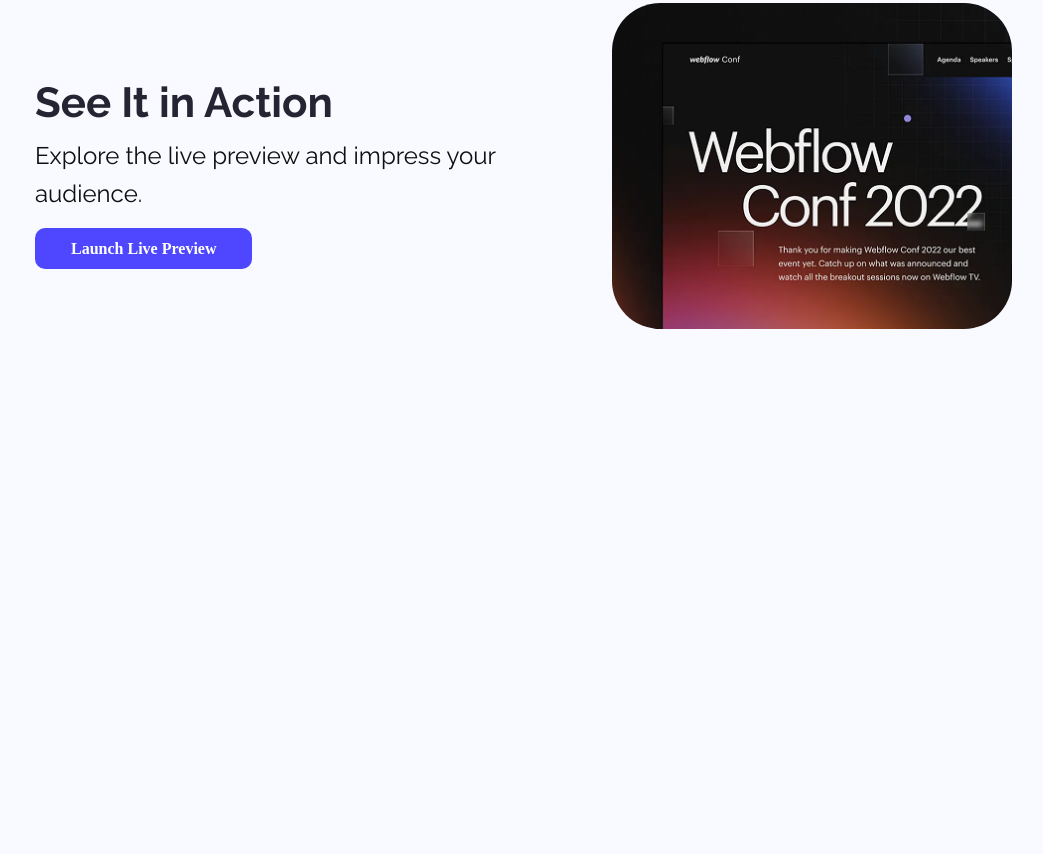
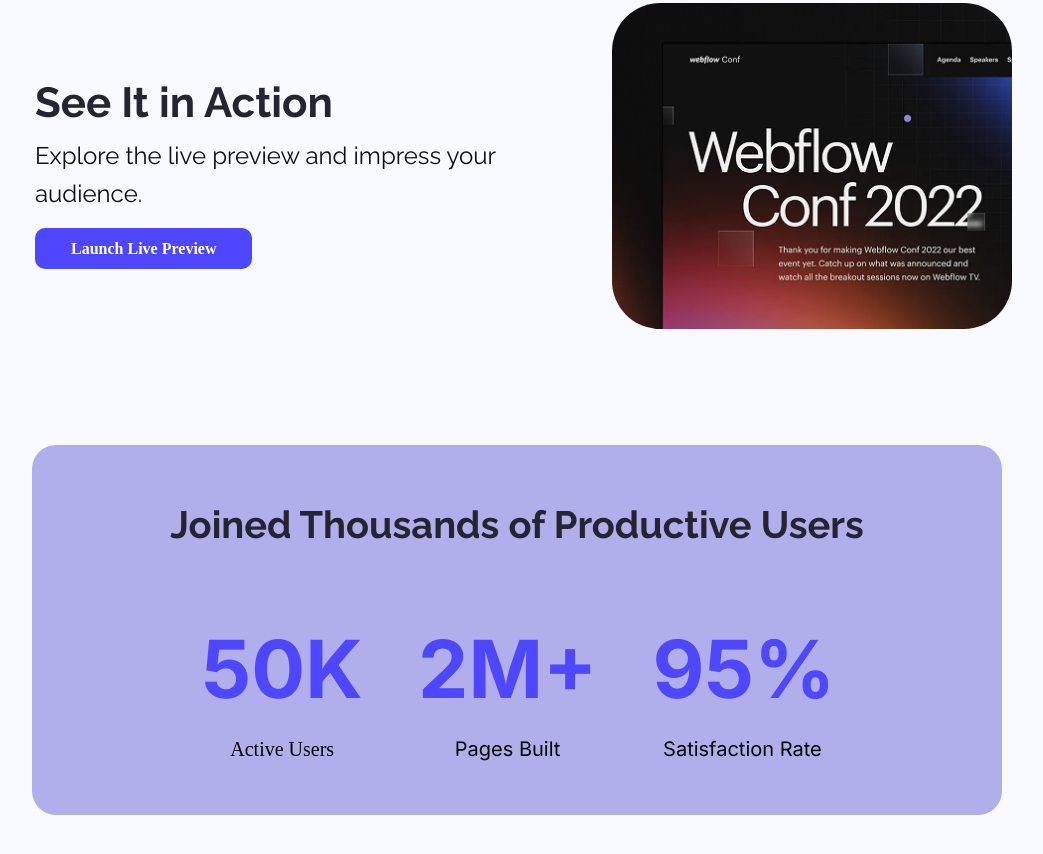
Before and after one commit to mdratul4505/my-first-assignment-repo, a plain HTML site: page index.html in a window 1280 px wide. Shown: the part 842-1696 px from the top of the page, without its empty margins (109-1152 px from the left). Before the commit the page ends 1287 px from the top, so only its background shows below. Drawn offline with Linux system fonts and the light colour scheme.

Commit message:
added action scil

```diff
--- a/index.html
+++ b/index.html
@@ -36,6 +36,27 @@
 
     <img  class="action-img" src="Assets/wc-mini.png" alt="">
   </section>
+    <section class="scil">
+
+
+          <h1 class="h1-text dark-2 raleway-normal">Joined Thousands of Productive Users</h1>
+
+         <div class="stats">
+
+        <div >
+      <h2 class="mark inter-inter">50K</h2>
+      <p class="scil-text">Active Users</p>
+    </div>
+    <div>
+      <h2 class="mark inter-inter ">2M+</h2>
+      <p class="scil-text inter-inter">Pages Built</p>
+    </div>
+    <div>
+      <h2 class="mark inter-inter">95%</h2>
+      <p class="scil-text inter-inter">Satisfaction Rate</p>
+    </div>
+    </div>
+  </section>
 
   </main>
 
--- a/styles/style.css
+++ b/styles/style.css
@@ -66,6 +66,13 @@
   color: #252432;
   margin-bottom: 37px;
 }
+.mark{
+  max-width: 180px;
+  color: #4E47FF;
+  font-size: 80px;
+  font-weight: bold;
+
+}
 
 /* main style */
 
@@ -111,3 +118,29 @@
 
 
 }
+/* scil style */
+.scil{
+  background-color: #b0aeeb;
+  border-radius: 24px;
+  max-width: 1140px;
+  margin: 0 169px 137px 141px;
+  text-align: center;
+}
+
+
+.stats{
+  display: flex;
+  justify-content: space-around;
+  padding: 50px 142px;
+}
+.h1-text{
+  padding: 50px 0 0 0 ;
+  font-size: 38px;
+  font-weight: bold;
+
+}
+.scil-text{
+  color: #000000;
+  font-size: 20px;
+
+}
```
